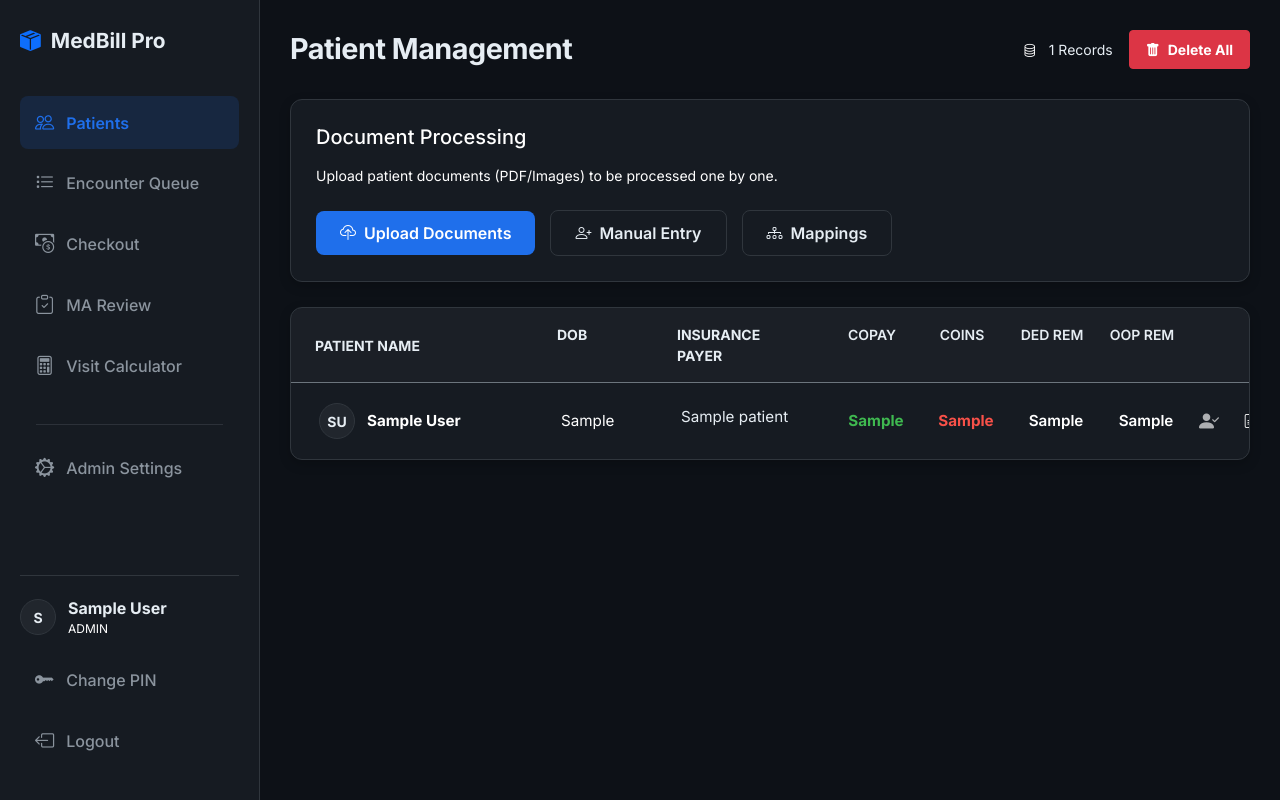
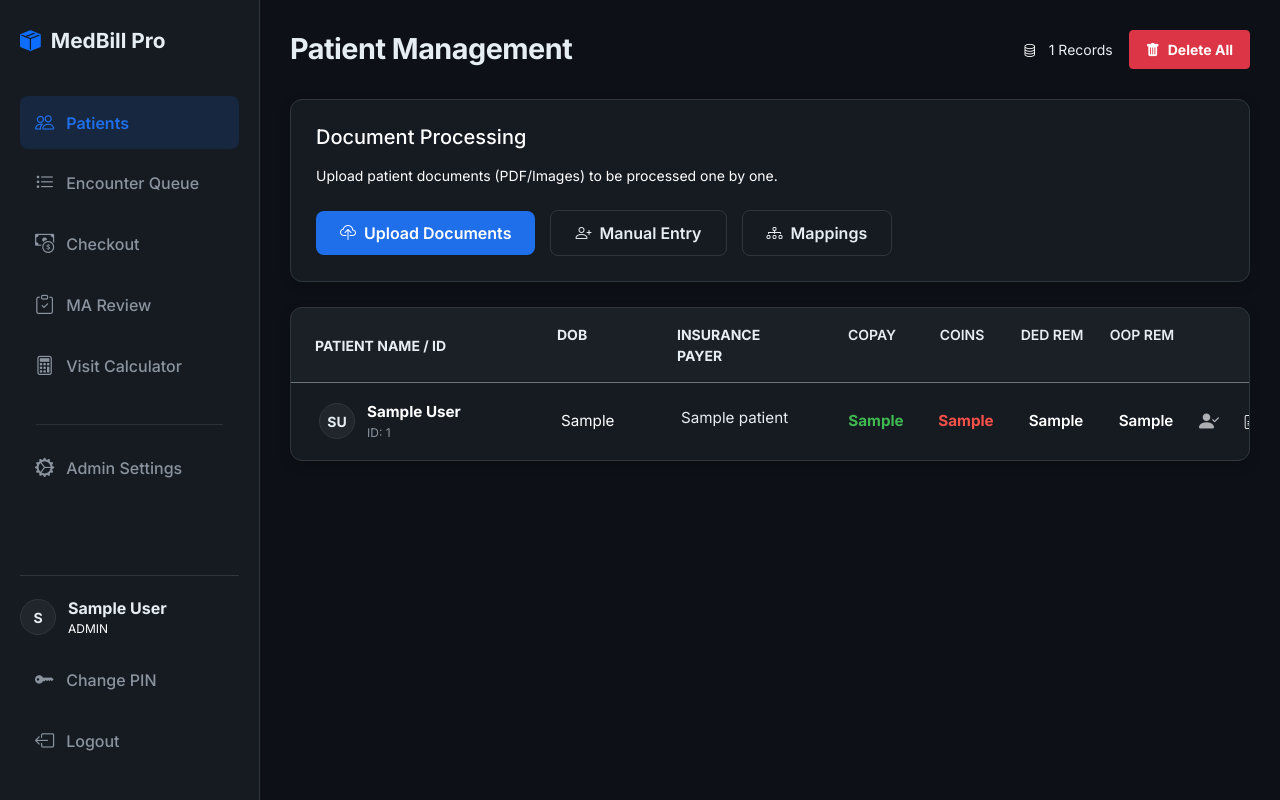
Before and after one commit to shekharverma/pverify, a Flask app: page / in a window 1280 px wide. Run offline with Flask 3, Linux system fonts and the light colour scheme; the visitor is signed in with stand-in values (Sample User, id 1); tables that the repository leaves empty hold one stand-in row (values such as "Sample post").

Commit message:
added member id in UI

```diff
--- a/app.py
+++ b/app.py
@@ -86,12 +86,10 @@ def perform_verification(payer_code, member_id, first, last, dob):
             p_type, p_name = plan_summary.get("PolicyType") or "", (plan_summary.get("PlanName") or "").upper()
             display_plan = "Plan G" if "PLAN G" in p_name else "Plan N" if "PLAN N" in p_name else f"MA {p_type}".strip() if "MEDICARE ADVANTAGE" in p_name else p_type
 
-            # --- FIX: Stop generic PVerify Medicare text from showing up as a plan badge ---
             if display_plan:
                 dp_lower = display_plan.lower()
                 if "medicare part a" in dp_lower or "medicare part b" in dp_lower or dp_lower == "medicare":
                     display_plan = ""
-            # ------------------------------------------------------------------------------
 
             copay, coins = "$0.00", "0%"
             for service in api_data.get("ServiceDetails") or []:
@@ -173,7 +171,7 @@ def upload_single():
         path = os.path.join(app.config['UPLOAD_FOLDER'], unique_name); f.save(path)
         res = process_single_file(path, app, filename=unique_name)
         p = db.session.get(Patient, res["id"])
-        return jsonify({"success":True, "patient": {"id": p.id, "first_name": p.first_name, "last_name": p.last_name, "dob": p.dob, "payer_name": p.payer_name, "sec_payer_name": p.sec_payer_name, "plan_type": p.plan_type, "status": p.status, "copay": p.copay, "coins": p.coins, "deductible_rem": p.deductible_rem, "oop_rem": p.oop_rem, "pverify_raw": res.get("pverify_raw"), "gemini_raw": res.get("gemini_raw"), "filename": unique_name, "status_flag": p.status, "in_queue": p.in_queue}})
+        return jsonify({"success":True, "patient": {"id": p.id, "first_name": p.first_name, "last_name": p.last_name, "dob": p.dob, "member_id": p.member_id, "payer_name": p.payer_name, "sec_payer_name": p.sec_payer_name, "plan_type": p.plan_type, "status": p.status, "copay": p.copay, "coins": p.coins, "deductible_rem": p.deductible_rem, "oop_rem": p.oop_rem, "pverify_raw": res.get("pverify_raw"), "gemini_raw": res.get("gemini_raw"), "filename": unique_name, "status_flag": p.status, "in_queue": p.in_queue}})
     return jsonify({"success": False, "error": "No file"})
 
 @app.route('/batch-upload', methods=['POST'])
--- a/templates/index.html
+++ b/templates/index.html
@@ -184,7 +184,7 @@
 
         <div class="custom-card p-0" style="overflow: hidden;">
             <div class="p-3 border-bottom border-secondary d-flex text-white small fw-bold text-uppercase" style="background: rgba(255,255,255,0.02);">
-                <div class="col-patient ps-2">Patient Name</div>
+                <div class="col-patient ps-2">Patient Name / ID</div>
                 <div class="col-dob">DOB</div>
                 <div class="col-payer">Insurance Payer</div>
                 <div class="col-fin">Copay</div>
@@ -199,7 +199,10 @@
                 <div class="patient-row">
                     <div class="col-patient ps-2">
                         <div class="avatar">{{ p.first_name[0] }}{{ p.last_name[0] }}</div>
-                        <span class="text-white fw-bold">{{ p.first_name }} {{ p.last_name }}</span>
+                        <div class="d-flex flex-column">
+                            <span class="text-white fw-bold">{{ p.first_name }} {{ p.last_name }}</span>
+                            <span class="text-muted fw-normal" style="font-size: 0.75rem;">ID: {{ p.member_id or 'N/A' }}</span>
+                        </div>
                     </div>
                     <div class="col-dob text-white">{{ p.dob }}</div>
                     <div class="col-payer text-white" title="{{ p.payer_name }}">
@@ -522,7 +525,6 @@
                         ? `<button class="btn btn-sm btn-outline-secondary border-0 text-white" disabled title="In Queue"><i class="bi bi-person-check-fill fs-5"></i></button>`
                         : `<button class="btn btn-sm btn-outline-success border-0 text-success" onclick="addToQueue(${p.id})" title="Add to Encounter Queue"><i class="bi bi-person-plus-fill fs-5"></i></button>`;
 
-                    // UPDATE: Logic for Blue vs Red badges in JS upload
                     let planBadgeHtml = '';
                     if (p.payer_name && p.payer_name.toLowerCase().includes('medicare')) {
                         if (p.plan_type) {
@@ -538,7 +540,10 @@
                     <div class="patient-row animate-row">
                         <div class="col-patient ps-2">
                             <div class="avatar">${p.first_name ? p.first_name[0] : '?'}${p.last_name ? p.last_name[0] : '?'}</div>
-                            <span class="text-white fw-bold">${p.first_name} ${p.last_name}</span>
+                            <div class="d-flex flex-column">
+                                <span class="text-white fw-bold">${p.first_name} ${p.last_name}</span>
+                                <span class="text-muted fw-normal" style="font-size: 0.75rem;">ID: ${p.member_id || 'N/A'}</span>
+                            </div>
                         </div>
                         <div class="col-dob text-white">${p.dob || ''}</div>
                         <div class="col-payer text-white">
```
